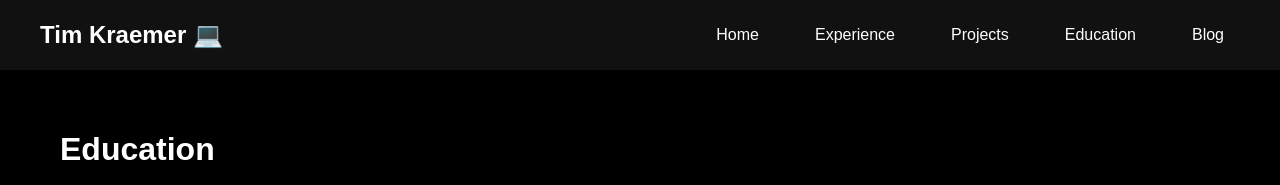
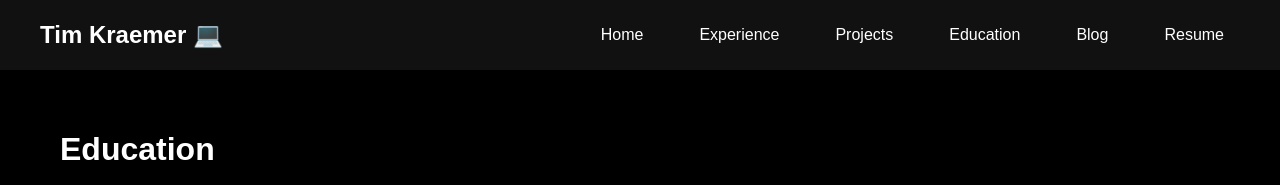
Before and after one commit to TimKraemer1/personal-website-update, a plain HTML site: page pages/education.html in a window 1280 px wide. Shown: the top 185 px of the page. Drawn offline with Linux system fonts and the light colour scheme; files whose address does not match are found by name.

Commit message:
added resume download link to other pages

```diff
--- a/pages/education.html
+++ b/pages/education.html
@@ -16,6 +16,11 @@
           <button onclick="location.href='projects.html'">Projects</button>
           <button onclick="location.href='education.html'">Education</button>
           <button onclick="location.href='blog.html'">Blog</button>
+          <a href="documents/Tim Kraemer_Resume.pdf" download>
+            <button>
+              Resume <i class="fas fa-download"></i>
+            </button>
+          </a>
         </div>
       </div>
     </nav>
```
Also changed, not shown: pages/experience.html (+5 -0 lines), pages/projects.html (+5 -0 lines).
